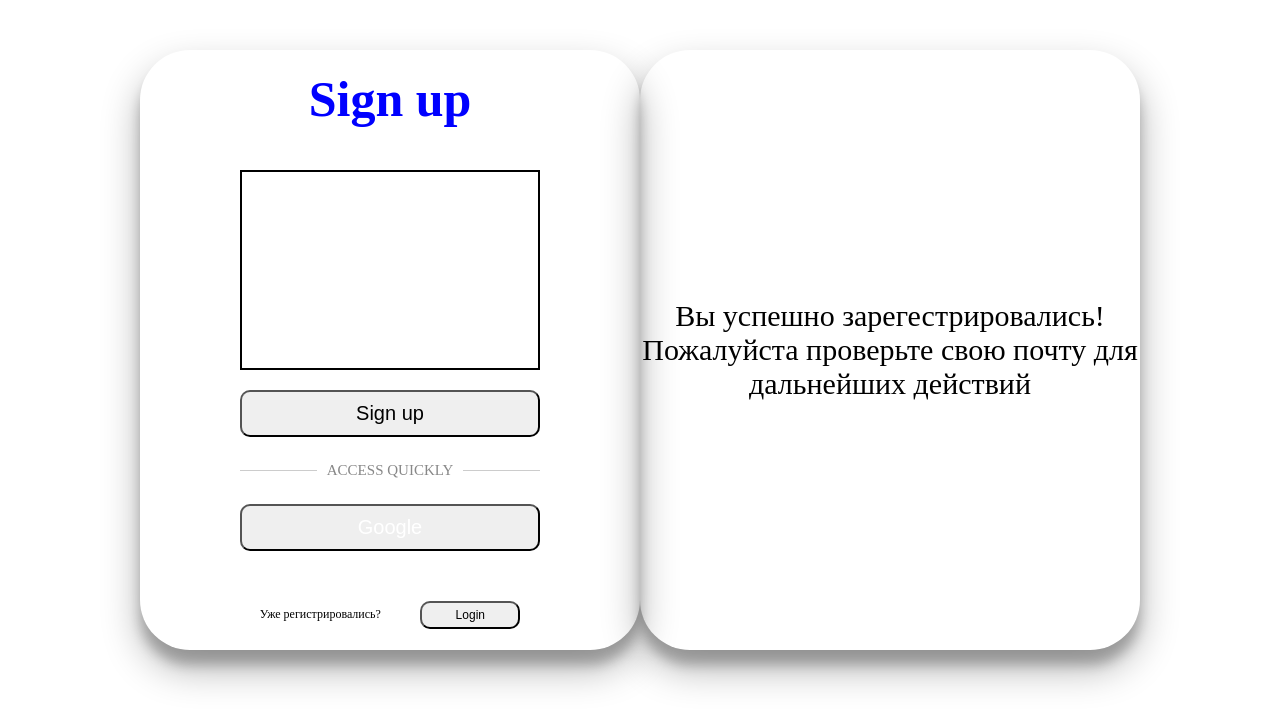
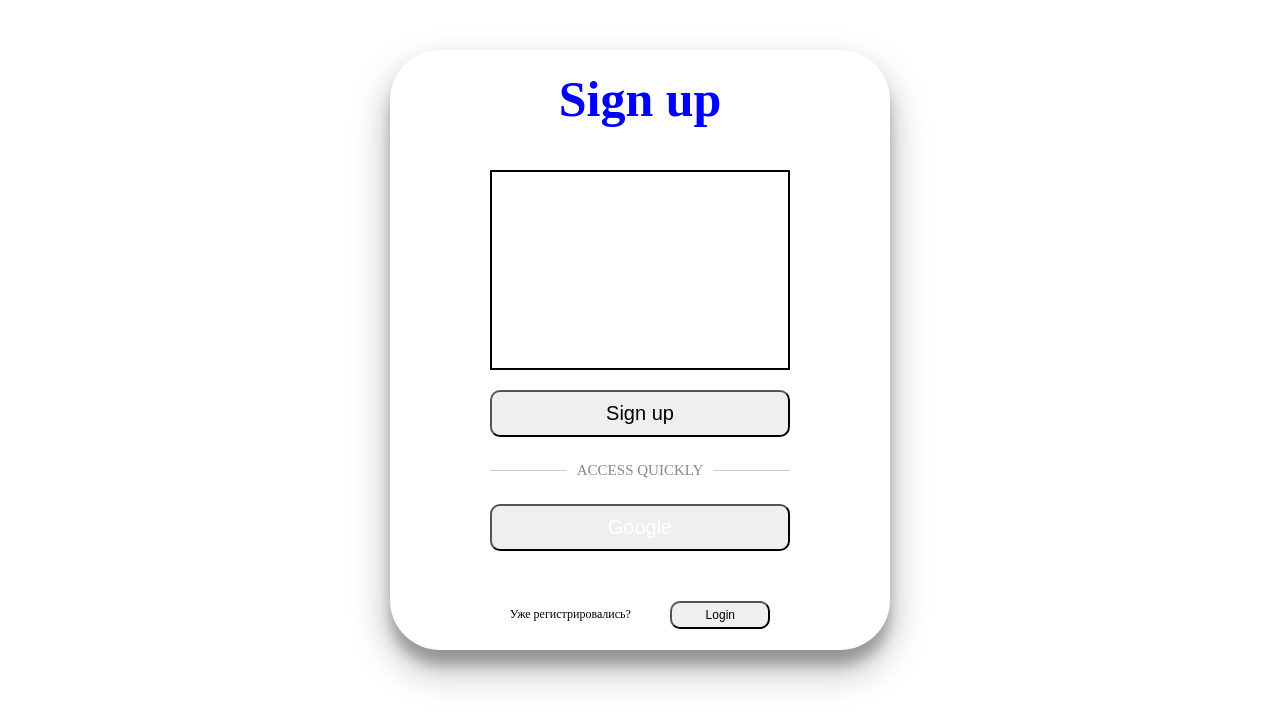
Before and after one commit to Danchiiik/30github, a React (Create React App) app in the folder frontend/: page /signup in a window 1280 px wide. Shown: the top 726 px of the page. Built offline with nearby package versions, Linux system fonts and the light colour scheme.

Commit message:
little changes

```diff
--- a/frontend/src/pages/Login.Js
+++ b/frontend/src/pages/Login.Js
@@ -0,0 +1 @@
+import '../styles/Login.css';
--- a/frontend/src/pages/Signup.js
+++ b/frontend/src/pages/Signup.js
@@ -47,13 +47,13 @@ function Signup () {
             </div>
 
 
-            <div class="register-form" v-else>
+            {/* <div class="register-form" v-else>
                 <div class="registered-text-div">
                     <p class="registered-text">
                         Вы успешно зарегестрировались! Пожалуйста проверьте свою почту для дальнейших действий
                     </p>
                 </div>
-            </div>
+            </div> */}
         </div>
         </section>
 );
```
